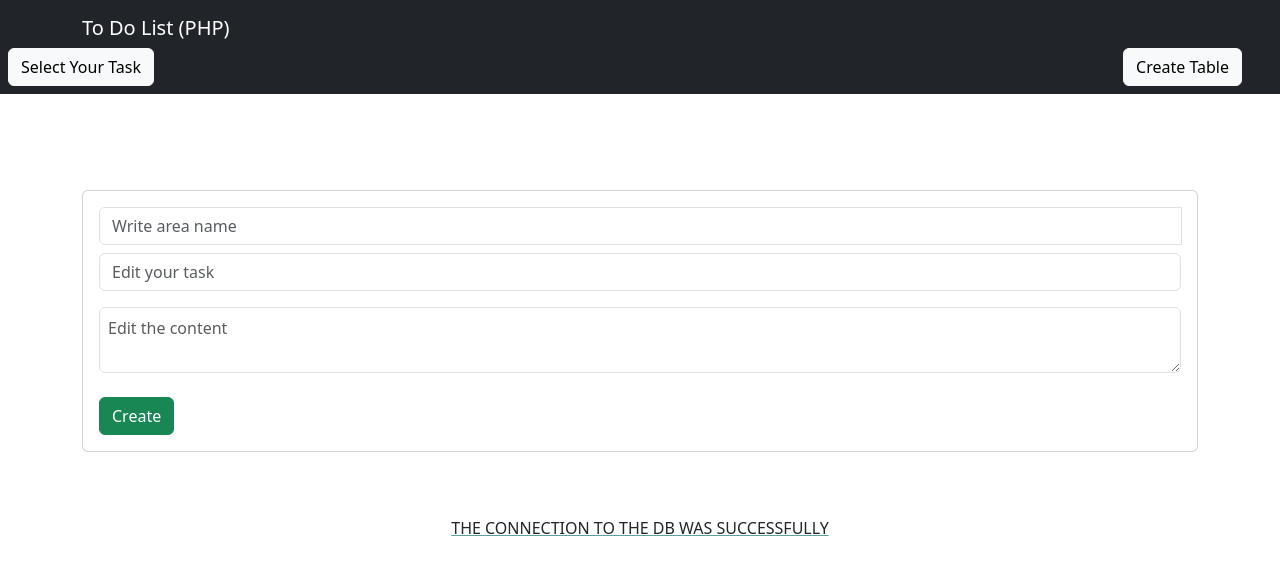
After one commit to Kkwafo/Php_Crud, a PHP site: page /task.php in a window 1280 px wide. The commit adds this page. Shown: the top 575 px of the page. Run offline with PHP 8.4, Linux system fonts and the light colour scheme; data that the repository does not hold is empty.

Commit message:
change task

```diff
--- a/includes/header.php
+++ b/includes/header.php
@@ -19,30 +19,7 @@
             <a href="index.php" class= "navbar-brand " > To Do List (PHP) </a>
 
         </div>
-
-        <ul class="nav nav-pills">
-  <li class="nav-item">
-    <a class="btn btn-light create" href="createT.php?createT=" value="createT" > Create Table</a>
-  </li>
-  <li class="nav-item dropdown">
-    <a class="nav-link dropdown-toggle" data-toggle="dropdown" href="#" role="button" aria-haspopup="true" aria-expanded="false">Dropdown</a>
-    <div class="dropdown-menu">
-      <a class="dropdown-item" href="#">Action</a>
-      <a class="dropdown-item" href="#">Another action</a>
-      <a class="dropdown-item" href="#">Something else here</a>
-      <div class="dropdown-divider"></div>
-      <a class="dropdown-item" href="#">Separated link</a>
-    </div>
-  </li>
-  <li class="nav-item">
-    <a class="nav-link" href="#">Link</a>
-  </li>
-  <li class="nav-item">
-    <a class="nav-link disabled" href="#">Disabled</a>
-  </li>
-</ul>
-</div>
-
+        <a class="btn btn-light create" href="task.php?=" value="User"> Select Your Task </a>
         <a class="btn btn-light create" href="createT.php?createT=" value="createT" > Create Table</a>
      </nav>
 </head>
--- a/style.css
+++ b/style.css
@@ -42,4 +42,9 @@ p {
     text-align: center;
     margin-top: 4rem;
 }
+
+
+.top{
+    margin-top: 6rem;
+}
 /*ver que onda esto */
--- /dev/null
+++ b/task.php
@@ -0,0 +1,44 @@
+<?php include("db.php");?>
+
+
+<?php include("includes/header.php");?>
+
+
+
+<div class= "container top">
+    <div class = "row" >
+       <div class= "col md-4">
+            <div class="card card-body">
+                <form action="" method="POST">
+                    <div class="form-group">
+
+                    <div class="input-group mb-2">
+                    <input type="text"
+                            name="name"
+                            class="form-control"
+                            placeholder="Write area name"
+                            value="<?php $task;
+                            //quiero que el value se guarde en una variable para luego cuando cree la tabla me modifique la plantilla de inicio.
+                            ?>"
+                             >
+
+                        <div class="input-group-append">
+
+                        </div>
+                        </div>
+                        <input type="text"
+                            name="task"
+                            class="form-control"
+                            placeholder="Edit your task"
+                            value="<?php echo $task;?>"
+                             >
+                        <textarea name="description"class="form-control mt-3 p-2"placeholder="Edit the content"row=2><?php echo $description;?></textarea>
+                    </div>
+                    <button class="btn btn-success mt-4" name=update > Create </button>
+                </form>
+            </div>
+         </div>
+    </div>
+</div>
+
+<?php include("includes/footer.php")?>
```
